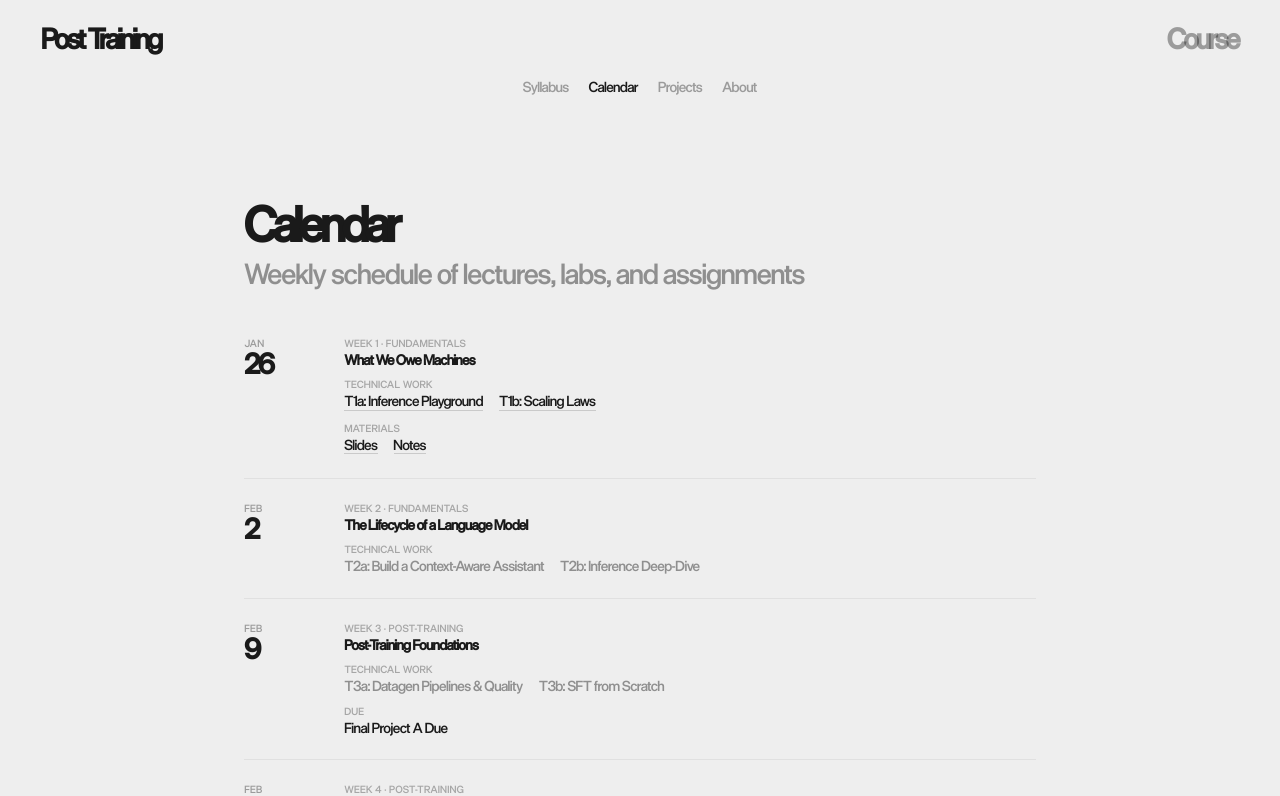
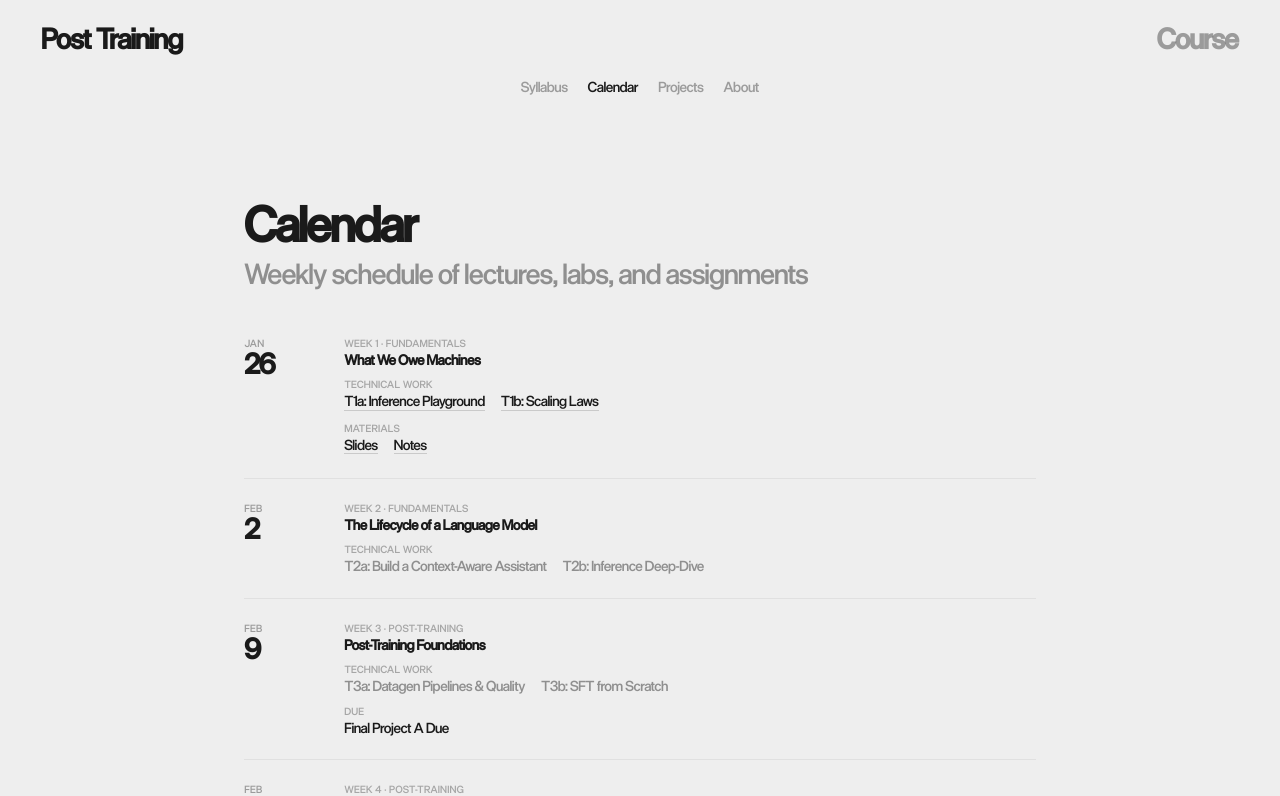
Before and after one commit to jax-g24/posttraining-next, a Next.js app: page /calendar in a window 1280 px wide. Shown: the top 796 px of the page. Built offline with nearby package versions, Linux system fonts and the light colour scheme.

Commit message:
Loosen tracking, reduce border-radius to 2px
Co-Authored-By: Claude Opus 4.6 <noreply@anthropic.com>

```diff
--- a/app/globals.css
+++ b/app/globals.css
@@ -61,7 +61,7 @@ body {
     color: var(--text-primary);
     font-size: var(--fs-body);
     line-height: 1.1;
-    letter-spacing: -0.005em;
+    letter-spacing: 0;
     font-weight: 400;
     -webkit-font-smoothing: antialiased;
     -moz-osx-font-smoothing: grayscale;
@@ -117,7 +117,7 @@ a {
     font-size: var(--fs-heading);
     font-weight: 700;
     color: rgba(255, 255, 255, 0.6);
-    letter-spacing: -0.06em;
+    letter-spacing: 0;
     transition: color 0.2s;
 }
 
@@ -131,7 +131,7 @@ a {
     font-size: var(--fs-heading);
     font-weight: 700;
     color: rgba(255, 255, 255, 0.6);
-    letter-spacing: -0.06em;
+    letter-spacing: 0;
     transition: color 0.2s;
 }
 
@@ -177,7 +177,7 @@ a {
     font-size: var(--fs-body);
     font-weight: 400;
     color: rgba(0, 0, 0, 0.35);
-    letter-spacing: -0.01em;
+    letter-spacing: 0;
     transition: color 0.2s;
 }
 
@@ -221,7 +221,7 @@ a {
 .course-title {
     font-size: var(--fs-display);
     font-weight: 800;
-    letter-spacing: -0.05em;
+    letter-spacing: 0;
     margin-bottom: 12px;
 }
 
@@ -241,7 +241,7 @@ a {
     font-size: var(--fs-heading);
     line-height: 1.4;
     color: var(--text-primary);
-    letter-spacing: -0.02em;
+    letter-spacing: 0;
     margin-top: 0;
     text-align: left;
     max-width: 640px;
@@ -318,7 +318,7 @@ a {
 .page-title {
     font-size: var(--fs-display);
     font-weight: 800;
-    letter-spacing: -0.05em;
+    letter-spacing: 0;
     margin-bottom: 8px;
 }
 
@@ -415,7 +415,7 @@ a {
     background: rgba(0, 0, 0, 0.05);
     color: var(--text-primary);
     cursor: pointer;
-    border-radius: 8px;
+    border-radius: 2px;
     transition: background 0.2s;
 }
 
@@ -433,7 +433,7 @@ a {
     background-size: cover;
     background-position: center top;
     overflow: hidden;
-    border-radius: 12px;
+    border-radius: 2px;
 }
 
 .module-expand-btn {
@@ -485,7 +485,7 @@ a {
     opacity: 0;
     pointer-events: none;
     transition: opacity 0.75s ease;
-    border-radius: 12px;
+    border-radius: 2px;
 }
 
 .module-info-panel.visible {
@@ -503,7 +503,7 @@ a {
 .module-title-dark {
     font-size: var(--fs-display);
     font-weight: 800;
-    letter-spacing: -0.04em;
+    letter-spacing: 0;
     line-height: 1.05;
     color: var(--text-primary);
 }
@@ -513,7 +513,7 @@ a {
     font-weight: 600;
     color: var(--text-primary);
     padding: 10px 0 0;
-    letter-spacing: -0.02em;
+    letter-spacing: 0;
 }
 
 .module-lectures {
@@ -550,7 +550,7 @@ a {
     font-size: clamp(14px, 0.5rem + 0.8vw, 17px);
     font-weight: 600;
     color: var(--text-primary);
-    letter-spacing: -0.02em;
+    letter-spacing: 0;
 }
 
 .lecture-date {
@@ -603,7 +603,7 @@ a {
     letter-spacing: 0.02em;
     padding: 4px 10px;
     border: 1px solid rgba(0, 0, 0, 0.1);
-    border-radius: 4px;
+    border-radius: 2px;
     background: transparent;
     transition: border-color 0.2s;
 }
@@ -674,7 +674,7 @@ a {
     font-size: var(--fs-heading);
     font-weight: 700;
     color: var(--text-primary);
-    letter-spacing: -0.03em;
+    letter-spacing: 0;
 }
 
 .cal-card-body {
@@ -701,7 +701,7 @@ a {
     font-size: var(--fs-body);
     font-weight: 600;
     color: var(--text-primary);
-    letter-spacing: -0.02em;
+    letter-spacing: 0;
 }
 
 .cal-card-row {
@@ -760,7 +760,7 @@ a {
 .section-header {
     font-size: var(--fs-display);
     font-weight: 800;
-    letter-spacing: -0.05em;
+    letter-spacing: 0;
     margin: 0 0 24px;
 }
 
@@ -778,7 +778,7 @@ a {
     font-size: var(--fs-body);
     font-weight: 600;
     color: var(--text-primary);
-    letter-spacing: -0.01em;
+    letter-spacing: 0;
     margin-top: 32px;
     margin-bottom: 8px;
 }
@@ -823,7 +823,7 @@ a {
     font-weight: 700;
     color: var(--text-primary);
     min-width: 56px;
-    letter-spacing: -0.03em;
+    letter-spacing: 0;
 }
 
 .grade-label {
@@ -868,7 +868,7 @@ a {
 .project-card h2 {
     font-size: var(--fs-heading);
     font-weight: 800;
-    letter-spacing: -0.04em;
+    letter-spacing: 0;
     margin-bottom: 12px;
 }
 
@@ -903,7 +903,7 @@ a {
 .timeline-value {
     font-size: var(--fs-body);
     font-weight: 600;
-    letter-spacing: -0.01em;
+    letter-spacing: 0;
 }
 
 .project-description {
@@ -1045,7 +1045,7 @@ a {
     grid-column: 1 / -1;
     margin-bottom: var(--grid-gutter);
     line-height: 1.1;
-    letter-spacing: -0.05em;
+    letter-spacing: 0;
 }
 
 .grid-title {
@@ -1114,7 +1114,7 @@ a {
     font-size: var(--fs-body);
     font-weight: 700;
     line-height: 1.25;
-    letter-spacing: -0.03em;
+    letter-spacing: 0;
 }
 
 .video-date {
```
